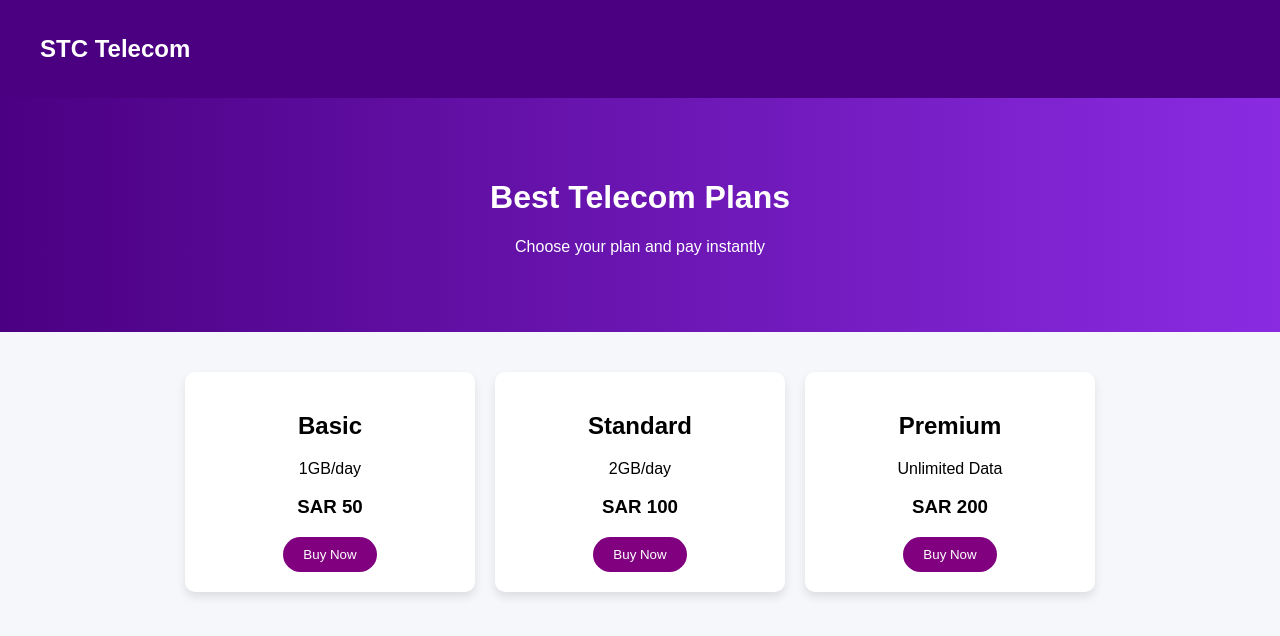
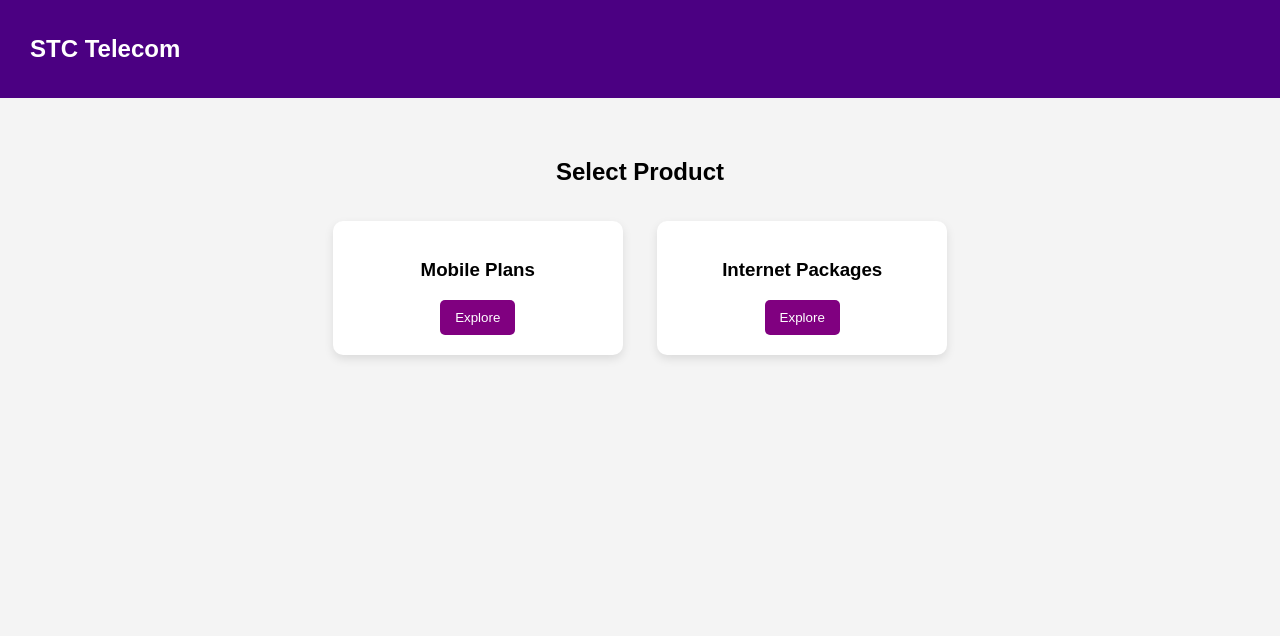
Before and after one commit to G-Kabilan/STC_test_sample, a plain HTML site: page index.html in a window 1280 px wide. Drawn offline with Linux system fonts and the light colour scheme.

Commit message:
Update index.html

```diff
--- a/index.html
+++ b/index.html
@@ -6,122 +6,106 @@
 <title>STC Telecom</title>
 
 <style>
-body {
-    margin: 0;
-    font-family: Arial;
-    background: #f5f7fa;
-}
+body { font-family: Arial; margin:0; background:#f4f4f4; }
 
 /* Navbar */
 .navbar {
-    display: flex;
-    justify-content: space-between;
-    padding: 15px 40px;
-    background: #4B0082;
-    color: white;
+    background:#4B0082;
+    color:white;
+    padding:15px 30px;
 }
 
-/* Hero */
-.hero {
-    background: linear-gradient(to right, #4B0082, #8A2BE2);
-    color: white;
-    text-align: center;
-    padding: 60px;
-}
+/* Sections */
+.section { padding:40px; text-align:center; }
 
-/* Plans */
-.plans {
-    display: flex;
-    justify-content: center;
-    gap: 20px;
-    padding: 40px;
-    flex-wrap: wrap;
-}
-
+/* Cards */
 .card {
-    background: white;
-    padding: 20px;
-    width: 250px;
-    text-align: center;
-    border-radius: 10px;
-    box-shadow: 0 5px 10px rgba(0,0,0,0.1);
+    display:inline-block;
+    background:white;
+    padding:20px;
+    margin:15px;
+    border-radius:10px;
+    width:250px;
+    box-shadow:0 4px 10px rgba(0,0,0,0.1);
 }
 
 button {
-    padding: 10px 20px;
-    background: purple;
-    color: white;
-    border: none;
-    border-radius: 20px;
-    cursor: pointer;
+    padding:10px 15px;
+    background:purple;
+    color:white;
+    border:none;
+    border-radius:5px;
+    cursor:pointer;
 }
+
+/* Hidden */
+.hidden { display:none; }
 
 /* Payment Modal */
 .modal {
-    display: none;
-    position: fixed;
-    top: 0; left: 0;
-    width: 100%; height: 100%;
-    background: rgba(0,0,0,0.5);
+    display:none;
+    position:fixed;
+    top:0; left:0;
+    width:100%; height:100%;
+    background:rgba(0,0,0,0.5);
 }
 
 .modal-content {
-    background: white;
-    padding: 30px;
-    margin: 10% auto;
-    width: 300px;
-    border-radius: 10px;
-    text-align: center;
+    background:white;
+    width:300px;
+    margin:10% auto;
+    padding:20px;
+    border-radius:10px;
+    text-align:center;
 }
 </style>
 </head>
 
 <body>
 
-<!-- Navbar -->
 <div class="navbar">
     <h2>STC Telecom</h2>
 </div>
 
-<!-- Hero -->
-<div class="hero">
-    <h1>Best Telecom Plans</h1>
-    <p>Choose your plan and pay instantly</p>
-</div>
-
-<!-- Plans -->
-<div class="plans">
+<!-- MAIN PRODUCTS -->
+<div class="section" id="mainProducts">
+    <h2>Select Product</h2>
 
     <div class="card">
-        <h2>Basic</h2>
-        <p>1GB/day</p>
-        <h3>SAR 50</h3>
-        <button onclick="buy('Basic',50)">Buy Now</button>
+        <h3>Mobile Plans</h3>
+        <button onclick="showPlans('mobile')">Explore</button>
     </div>
 
     <div class="card">
-        <h2>Standard</h2>
-        <p>2GB/day</p>
-        <h3>SAR 100</h3>
-        <button onclick="buy('Standard',100)">Buy Now</button>
+        <h3>Internet Packages</h3>
+        <button onclick="showPlans('internet')">Explore</button>
     </div>
-
-    <div class="card">
-        <h2>Premium</h2>
-        <p>Unlimited Data</p>
-        <h3>SAR 200</h3>
-        <button onclick="buy('Premium',200)">Buy Now</button>
-    </div>
-
 </div>
 
-<!-- Payment Popup -->
+<!-- SUB PLANS -->
+<div class="section hidden" id="plansSection">
+    <h2>Select Your Plan</h2>
+    <div id="plans"></div>
+    <br>
+    <button onclick="goBack()">⬅ Back</button>
+</div>
+
+<!-- PAYMENT MODAL -->
 <div id="paymentModal" class="modal">
     <div class="modal-content">
         <h2>Payment</h2>
-        <p id="plan"></p>
-        <p id="price"></p>
 
+        <p id="selectedPlan"></p>
+        <p id="selectedPrice"></p>
+
+        <!-- Promo -->
+        <input type="text" id="promo" placeholder="Enter Promo Code"><br><br>
+        <button onclick="applyPromo()">Apply Promo</button>
+        <p id="discountMsg"></p>
+
+        <br>
+
+        <!-- Card -->
         <input type="text" placeholder="Card Number"><br><br>
         <input type="text" placeholder="Expiry"><br><br>
         <input type="text" placeholder="CVV"><br><br>
@@ -132,21 +116,93 @@ button {
 </div>
 
 <script>
+
+let currentPrice = 0;
+
+// Show plans based on product
+function showPlans(type) {
+    document.getElementById("mainProducts").classList.add("hidden");
+    document.getElementById("plansSection").classList.remove("hidden");
+
+    let plansHTML = "";
+
+    if(type === "mobile") {
+        plansHTML = `
+        <div class="card">
+            <h3>Basic Mobile</h3>
+            <p>1GB/day</p>
+            <p>SAR 50</p>
+            <button onclick="buy('Basic Mobile',50)">Select</button>
+        </div>
+
+        <div class="card">
+            <h3>Premium Mobile</h3>
+            <p>Unlimited</p>
+            <p>SAR 120</p>
+            <button onclick="buy('Premium Mobile',120)">Select</button>
+        </div>`;
+    } else {
+        plansHTML = `
+        <div class="card">
+            <h3>Home Internet</h3>
+            <p>100 Mbps</p>
+            <p>SAR 200</p>
+            <button onclick="buy('Home Internet',200)">Select</button>
+        </div>
+
+        <div class="card">
+            <h3>Fiber Pro</h3>
+            <p>500 Mbps</p>
+            <p>SAR 350</p>
+            <button onclick="buy('Fiber Pro',350)">Select</button>
+        </div>`;
+    }
+
+    document.getElementById("plans").innerHTML = plansHTML;
+}
+
+// Back button
+function goBack() {
+    document.getElementById("plansSection").classList.add("hidden");
+    document.getElementById("mainProducts").classList.remove("hidden");
+}
+
+// Select plan
 function buy(plan, price) {
-    document.getElementById("plan").innerText = "Plan: " + plan;
-    document.getElementById("price").innerText = "Price: SAR " + price;
+    currentPrice = price;
+    document.getElementById("selectedPlan").innerText = "Plan: " + plan;
+    document.getElementById("selectedPrice").innerText = "Price: SAR " + price;
 
     document.getElementById("paymentModal").style.display = "block";
 }
 
+// Apply promo
+function applyPromo() {
+    let code = document.getElementById("promo").value;
+
+    if(code === "STC10") {
+        let discount = currentPrice * 0.1;
+        currentPrice -= discount;
+
+        document.getElementById("discountMsg").innerText =
+            "Promo Applied! New Price: SAR " + currentPrice;
+    } else {
+        document.getElementById("discountMsg").innerText =
+            "Invalid Promo Code";
+    }
+}
+
+// Close modal
 function closeModal() {
     document.getElementById("paymentModal").style.display = "none";
 }
 
+// Payment
 function pay() {
     alert("Payment Successful ✅");
     closeModal();
 }
+
 </script>
 
 </body>
```
